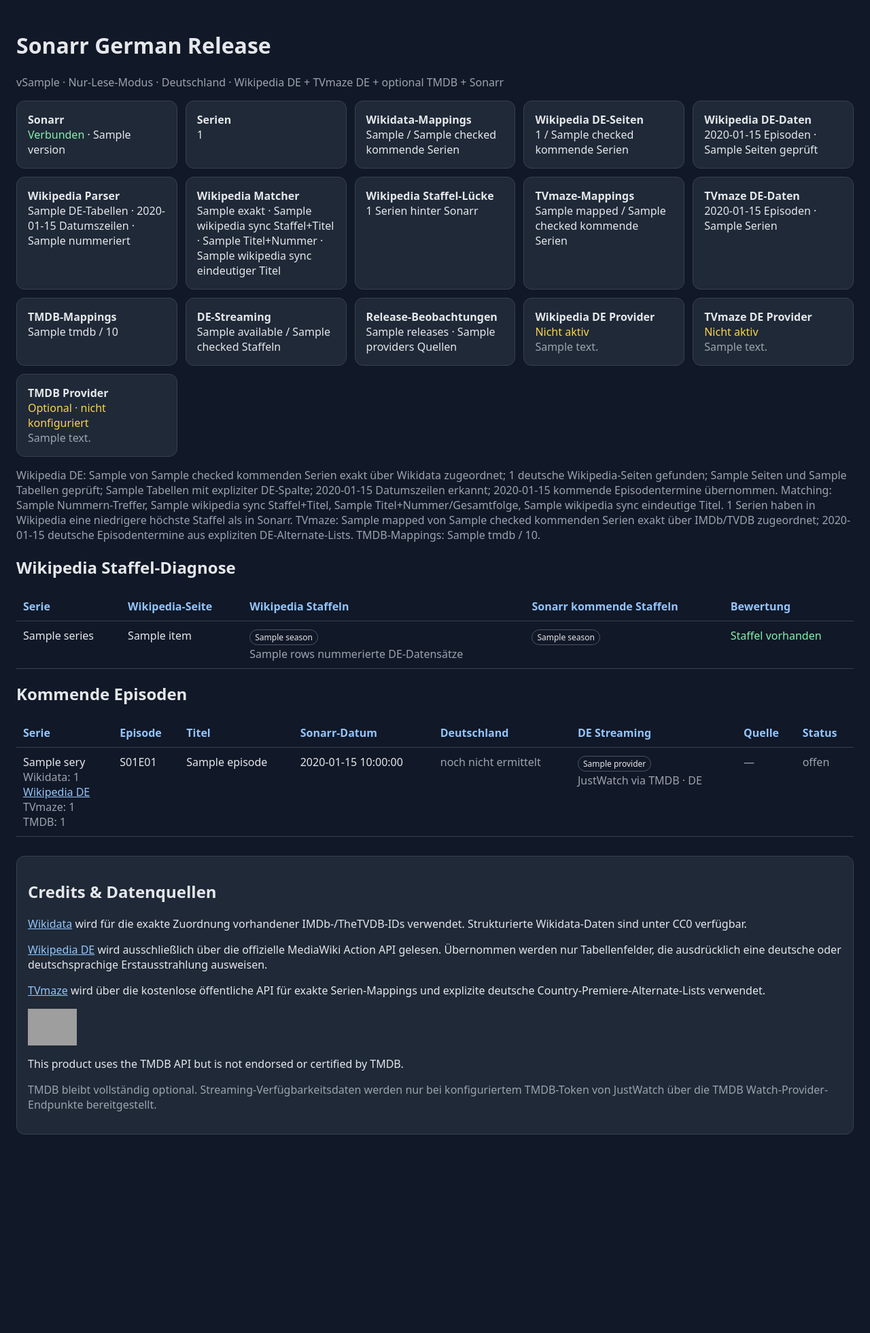
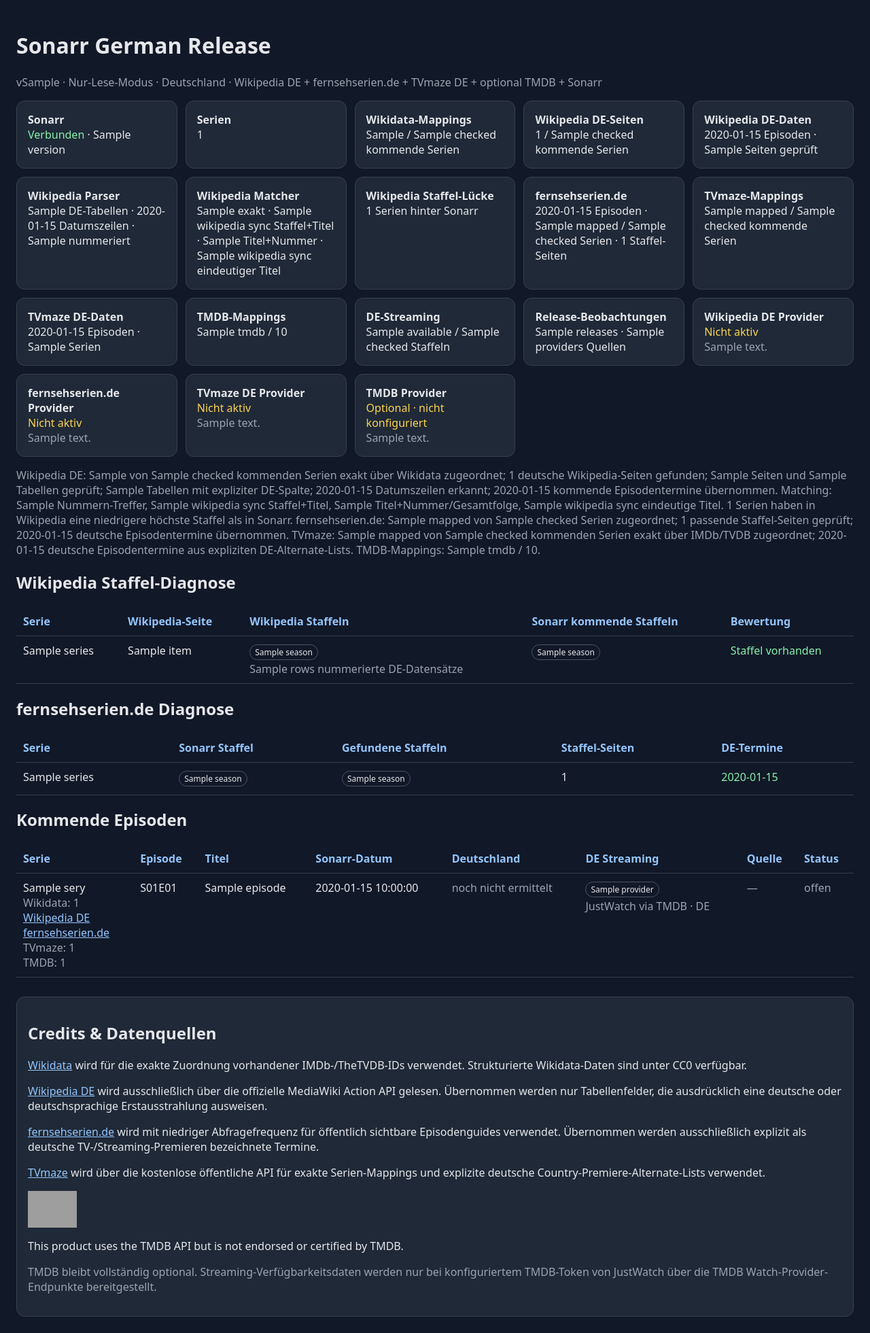
Before and after one commit to 2CrAzYTV/sonarr-german-release, a Python web app: template app/templates/index.html in a window 1280 px wide. Shown: the whole page at 68% size. Before the commit the page ends 1669 px from the top, so only its background shows below. Run offline with Jinja, Linux system fonts and the light colour scheme; the template is opened without the code that fills it: most values are stand-ins (such as "Sample title", 1, 10 or a date in 2020); grey boxes are pictures that could not be loaded.

Commit message:
Show fernsehserien.de provider diagnostics

```diff
--- a/app/templates/index.html
+++ b/app/templates/index.html
@@ -22,7 +22,7 @@
 <body>
 <main>
   <h1>Sonarr German Release</h1>
-  <p class="muted">v{{ app_version }} · Nur-Lese-Modus · Deutschland · Wikipedia DE + TVmaze DE + optional TMDB + Sonarr</p>
+  <p class="muted">v{{ app_version }} · Nur-Lese-Modus · Deutschland · Wikipedia DE + fernsehserien.de + TVmaze DE + optional TMDB + Sonarr</p>
 
   {% if error %}
     <div class="card bad"><strong>Sonarr-Verbindung fehlgeschlagen:</strong> {{ error }}</div>
@@ -40,6 +40,7 @@
     <div class="card"><strong>Wikipedia Parser</strong><br>{{ wikipedia_sync.de_tables }} DE-Tabellen · {{ wikipedia_sync.dated_rows }} Datumszeilen · {{ wikipedia_sync.matched_rows }} nummeriert</div>
     <div class="card"><strong>Wikipedia Matcher</strong><br>{{ wikipedia_sync.exact_matches }} exakt · {{ wikipedia_sync.season_title_matches }} Staffel+Titel · {{ wikipedia_sync.combined_matches }} Titel+Nummer · {{ wikipedia_sync.unique_title_matches }} eindeutiger Titel</div>
     <div class="card"><strong>Wikipedia Staffel-Lücke</strong><br>{{ wikipedia_sync.behind_count }} Serien hinter Sonarr</div>
+    <div class="card"><strong>fernsehserien.de</strong><br>{{ fernsehserien_sync.release_dates }} Episoden · {{ fernsehserien_sync.mapped }} / {{ fernsehserien_sync.checked }} Serien · {{ fernsehserien_sync.season_pages }} Staffel-Seiten</div>
     <div class="card"><strong>TVmaze-Mappings</strong><br>{{ tvmaze_sync.mapped }} / {{ tvmaze_sync.checked }} kommende Serien</div>
     <div class="card"><strong>TVmaze DE-Daten</strong><br>{{ tvmaze_sync.release_dates }} Episoden · {{ tvmaze_sync.de_lists }} Serien</div>
     <div class="card"><strong>TMDB-Mappings</strong><br>{{ mapping.tmdb }} / {{ mapping.total }}</div>
@@ -49,6 +50,11 @@
       <strong>Wikipedia DE Provider</strong><br>
       {% if wikipedia.active %}<span class="ok">Aktiv</span>{% else %}<span class="warn">Nicht aktiv</span>{% endif %}<br>
       <span class="muted">{{ wikipedia.note }}</span>
+    </div>
+    <div class="card">
+      <strong>fernsehserien.de Provider</strong><br>
+      {% if fernsehserien.active %}<span class="ok">Aktiv</span>{% else %}<span class="warn">Nicht aktiv</span>{% endif %}<br>
+      <span class="muted">{{ fernsehserien.note }}</span>
     </div>
     <div class="card">
       <strong>TVmaze DE Provider</strong><br>
@@ -64,6 +70,7 @@
 
   <p class="muted">
     Wikipedia DE: {{ wikipedia_sync.wikidata_mapped }} von {{ wikipedia_sync.checked }} kommenden Serien exakt über Wikidata zugeordnet; {{ wikipedia_sync.dewiki_pages }} deutsche Wikipedia-Seiten gefunden; {{ wikipedia_sync.pages_checked }} Seiten und {{ wikipedia_sync.tables_seen }} Tabellen geprüft; {{ wikipedia_sync.de_tables }} Tabellen mit expliziter DE-Spalte; {{ wikipedia_sync.dated_rows }} Datumszeilen erkannt; {{ wikipedia_sync.release_dates }} kommende Episodentermine übernommen. Matching: {{ wikipedia_sync.exact_matches }} Nummern-Treffer, {{ wikipedia_sync.season_title_matches }} Staffel+Titel, {{ wikipedia_sync.combined_matches }} Titel+Nummer/Gesamtfolge, {{ wikipedia_sync.unique_title_matches }} eindeutige Titel. {{ wikipedia_sync.behind_count }} Serien haben in Wikipedia eine niedrigere höchste Staffel als in Sonarr{% if wikipedia_sync.errors %}, {{ wikipedia_sync.errors }} Fehler{% endif %}.
+    fernsehserien.de: {{ fernsehserien_sync.mapped }} von {{ fernsehserien_sync.checked }} Serien zugeordnet; {{ fernsehserien_sync.season_pages }} passende Staffel-Seiten geprüft; {{ fernsehserien_sync.release_dates }} deutsche Episodentermine übernommen{% if fernsehserien_sync.errors %}, {{ fernsehserien_sync.errors }} Fehler{% endif %}.
     TVmaze: {{ tvmaze_sync.mapped }} von {{ tvmaze_sync.checked }} kommenden Serien exakt über IMDb/TVDB zugeordnet; {{ tvmaze_sync.release_dates }} deutsche Episodentermine aus expliziten DE-Alternate-Lists{% if tvmaze_sync.errors %}, {{ tvmaze_sync.errors }} Fehler{% endif %}.
     TMDB-Mappings: {{ mapping.tmdb }} / {{ mapping.total }}.
   </p>
@@ -105,6 +112,24 @@
     </tbody>
   </table>
 
+  <h2>fernsehserien.de Diagnose</h2>
+  <table>
+    <thead>
+      <tr><th>Serie</th><th>Sonarr Staffel</th><th>Gefundene Staffeln</th><th>Staffel-Seiten</th><th>DE-Termine</th></tr>
+    </thead>
+    <tbody>
+      {% for item in fernsehserien_sync.coverage %}
+      <tr>
+        <td>{{ item.series }}</td>
+        <td>{% for season in item.target_seasons %}<span class="tag">{{ season }}</span>{% endfor %}</td>
+        <td>{% for season in item.available_seasons %}<span class="tag">{{ season }}</span>{% else %}<span class="muted">keine</span>{% endfor %}</td>
+        <td>{{ item.season_pages }}</td>
+        <td>{% if item.error %}<span class="bad">{{ item.error }}</span>{% elif item.dates %}<span class="ok">{{ item.dates }}</span>{% elif item.mapped %}<span class="warn">0</span>{% else %}<span class="muted">nicht zugeordnet</span>{% endif %}</td>
+      </tr>
+      {% endfor %}
+    </tbody>
+  </table>
+
   <h2>Kommende Episoden</h2>
   <table>
     <thead>
@@ -118,6 +143,7 @@
           {{ ep.series.title if ep.series else "?" }}
           {% if ep.wikidataQid %}<br><span class="muted">Wikidata: {{ ep.wikidataQid }}</span>{% endif %}
           {% if ep.wikipediaDEUrl %}<br><a href="{{ ep.wikipediaDEUrl }}" target="_blank" rel="noopener noreferrer">Wikipedia DE</a>{% endif %}
+          {% if ep.fernsehserienDEUrl %}<br><a href="{{ ep.fernsehserienDEUrl }}" target="_blank" rel="noopener noreferrer">fernsehserien.de</a>{% endif %}
           {% if ep.tvmazeSeriesId %}<br><span class="muted">TVmaze: {{ ep.tvmazeSeriesId }}</span>{% endif %}
           {% if ep.tmdbSeriesId %}<br><span class="muted">TMDB: {{ ep.tmdbSeriesId }}</span>{% endif %}
         </td>
@@ -155,6 +181,7 @@
     <h2 id="credits-heading">Credits &amp; Datenquellen</h2>
     <p><a href="https://www.wikidata.org" target="_blank" rel="noopener noreferrer">Wikidata</a> wird für die exakte Zuordnung vorhandener IMDb-/TheTVDB-IDs verwendet. Strukturierte Wikidata-Daten sind unter CC0 verfügbar.</p>
     <p><a href="https://de.wikipedia.org" target="_blank" rel="noopener noreferrer">Wikipedia DE</a> wird ausschließlich über die offizielle MediaWiki Action API gelesen. Übernommen werden nur Tabellenfelder, die ausdrücklich eine deutsche oder deutschsprachige Erstausstrahlung ausweisen.</p>
+    <p><a href="https://www.fernsehserien.de" target="_blank" rel="noopener noreferrer">fernsehserien.de</a> wird mit niedriger Abfragefrequenz für öffentlich sichtbare Episodenguides verwendet. Übernommen werden ausschließlich explizit als deutsche TV-/Streaming-Premieren bezeichnete Termine.</p>
     <p><a href="https://www.tvmaze.com" target="_blank" rel="noopener noreferrer">TVmaze</a> wird über die kostenlose öffentliche API für exakte Serien-Mappings und explizite deutsche Country-Premiere-Alternate-Lists verwendet.</p>
     <a href="https://www.themoviedb.org" target="_blank" rel="noopener noreferrer" aria-label="The Movie Database (TMDB)">
       <img class="tmdb-logo" src="https://www.themoviedb.org/assets/2/v4/logos/v2/blue_square_1-5bdc75aaebeb75dc7ae79426ddd9be3b2be1e342510f8202baf6bffa71d7f5c4.svg" alt="TMDB">
```
